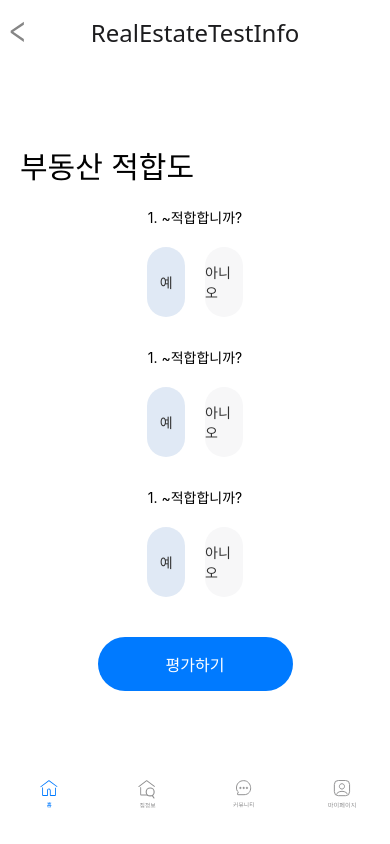
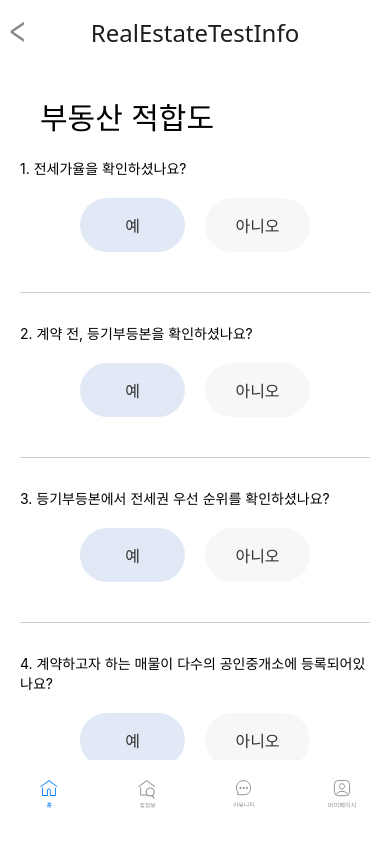
Before and after one commit to 9oormthon-univ/2024_DANPOONG_TEAM_44_FE, a React Native app: screen /RealEstateTestInfo in a window 390 px wide. Built offline with nearby package versions, Linux system fonts and the light colour scheme.

Commit message:
:sparkles:[feat]: 부동산 테스트 점수 기능 완성

```diff
--- a/src/screens/home/RealEstateResult.jsx
+++ b/src/screens/home/RealEstateResult.jsx
@@ -8,12 +8,15 @@ import {
 } from 'react-native';
 import PropTypes from 'prop-types';
 
-const RealEstateResult = ({ navigation }) => {
+const RealEstateResult = ({ navigation, route }) => {
+  const { score } = route.params;
+
   return (
     <SafeAreaView style={styles.container}>
       <Text style={styles.title}>
         김단풍<Text style={styles.title2}>님의 점수는{'\n'}</Text>{' '}
-        <Text style={styles.score}>78</Text><Text style={styles.title2}>점 입니다.</Text>{' '}
+        <Text style={styles.score}>{score}</Text>
+        <Text style={styles.title2}>점 입니다.</Text>{' '}
       </Text>
       <TouchableOpacity
         style={styles.homeButton}
@@ -25,9 +28,15 @@ const RealEstateResult = ({ navigation }) => {
   );
 };
 
+// PropTypes 유효성 검사 추가
 RealEstateResult.propTypes = {
   navigation: PropTypes.shape({
     navigate: PropTypes.func.isRequired,
+  }).isRequired,
+  route: PropTypes.shape({
+    params: PropTypes.shape({
+      score: PropTypes.number.isRequired, // score는 반드시 숫자여야 함
+    }).isRequired,
   }).isRequired,
 };
 
@@ -55,7 +64,7 @@ const styles = StyleSheet.create({
     position: 'absolute', // 절대 위치 지정
     bottom: 50, // 하단에서 50px 위로 배치
     // marginTop: 100,
-},
+  },
   buttonText: { color: '#fff', fontSize: 16, textAlign: 'center' },
 });
 
--- a/src/screens/home/RealEstateTestInfo.jsx
+++ b/src/screens/home/RealEstateTestInfo.jsx
@@ -5,19 +5,38 @@ import {
   TouchableOpacity,
   StyleSheet,
   SafeAreaView,
+  ScrollView,
 } from 'react-native';
 import PropTypes from 'prop-types';
 
 const RealEstateTestInfo = ({ navigation }) => {
-  const [answers, setAnswers] = useState([null, null, null]); // 예시 질문 3개
+  const questions = [
+    '전세가율을 확인하셨나요?',
+    '계약 전, 등기부등본을 확인하셨나요?',
+    '등기부등본에서 전세권 우선 순위를 확인하셨나요?',
+    '계약하고자 하는 매물이 다수의 공인중개소에 등록되어있나요?',
+    '건축물 대장에서 각 소유 부분의 소유자와 계약자가 일치 한가요?',
+    '임차주택의 대출 여부 및 정도를 확인하였나요?',
+    '해당 건축물이 건축용도에 맞는 건물인가요?',
+    '집콕 플랫폼에서 알려드리는 4가지 주의사항을 모두 준수 하셨나요?',
+  ];
+
+  const [answers, setAnswers] = useState(Array(questions.length).fill(null));
 
   const handleAnswer = (index, value) => {
     const newAnswers = [...answers];
     newAnswers[index] = value;
     setAnswers(newAnswers);
   };
+
   const handleSubmit = () => {
-    navigation.navigate('RealEstateResult');
+    const scorePerQuestion = 12.5;
+    const totalScore = answers.reduce(
+      (sum, answer) => (answer === 'yes' ? sum + scorePerQuestion : sum),
+      0,
+    );
+
+    navigation.navigate('RealEstateResult', { score: totalScore });
   };
 
   RealEstateTestInfo.propTypes = {
@@ -28,15 +47,16 @@ const RealEstateTestInfo = ({ navigation }) => {
 
   return (
     <SafeAreaView style={styles.container}>
+      <ScrollView contentContainerStyle={styles.scrollContainer}>
         <Text style={styles.title}>부동산 적합도</Text>
-      {answers.map((answer, index) => (
+        {questions.map((question, index) => (
           <View key={index} style={styles.question}>
-          <Text>1. ~적합합니까?</Text>
+            <Text>{`${index + 1}. ${question}`}</Text>
             <View style={styles.answerContainer}>
               <TouchableOpacity
                 style={[
                   styles.answerButtonYes,
-                answer === 'yes' && styles.selected,
+                  answers[index] === 'yes' && styles.selected,
                 ]}
                 onPress={() => handleAnswer(index, 'yes')}
               >
@@ -45,19 +65,20 @@ const RealEstateTestInfo = ({ navigation }) => {
               <TouchableOpacity
                 style={[
                   styles.answerButtonNo,
-                answer === 'no' && styles.selected,
+                  answers[index] === 'no' && styles.selected,
                 ]}
                 onPress={() => handleAnswer(index, 'no')}
               >
                 <Text style={styles.answerText}>아니오</Text>
               </TouchableOpacity>
+            </View>
             <View style={styles.divider} />
-          </View>
           </View>
         ))}
         <TouchableOpacity style={styles.submitButton} onPress={handleSubmit}>
           <Text style={styles.buttonText}>평가하기</Text>
         </TouchableOpacity>
+      </ScrollView>
     </SafeAreaView>
   );
 };
@@ -75,6 +96,10 @@ const styles = StyleSheet.create({
     alignSelf: 'flex-start',
     margin: 20,
   },
+  scrollContainer: {
+    paddingHorizontal: 20,
+    paddingVertical: 10,
+  },
   question: { marginBottom: 20 },
   answerContainer: {
     flexDirection: 'row',
@@ -87,7 +112,7 @@ const styles = StyleSheet.create({
     paddingVertical: 15,
     borderRadius: 30,
     alignItems: 'center',
-    width: '40%',
+    width: '30%',
     alignContent: 'center',
     justifyContent: 'center',
     margin: 10,
@@ -97,29 +122,30 @@ const styles = StyleSheet.create({
     paddingVertical: 15,
     borderRadius: 30,
     alignItems: 'center',
-    width: '40%',
+    width: '30%',
     alignContent: 'center',
     justifyContent: 'center',
     margin: 10,
   },
   selected: { backgroundColor: '#E1E3E6' },
-  answerText: { color: '#333' },
+  answerText: { color: '#333', fontSize: 16 },
   submitButton: {
     backgroundColor: '#007AFF',
     paddingVertical: 15,
     borderRadius: 30,
     alignItems: 'center',
     width: '50%',
-    alignContent: 'center',
     justifyContent: 'center',
+    alignSelf: 'center',
     margin: 10,
   },
   divider: {
     borderBottomWidth: 1,
-    borderBottomColor: '#ccc', // 원하는 색상
+    borderBottomColor: '#ccc',
     marginVertical: 10,
+    padding: 10,
   },
-  buttonText: { color: '#fff', fontSize: 16, textAlign: 'center' },
+  buttonText: { color: '#fff', fontSize: 18, textAlign: 'center' },
 });
 
 export default RealEstateTestInfo;
```
Lines whose indentation alone changed are shown as unchanged.
